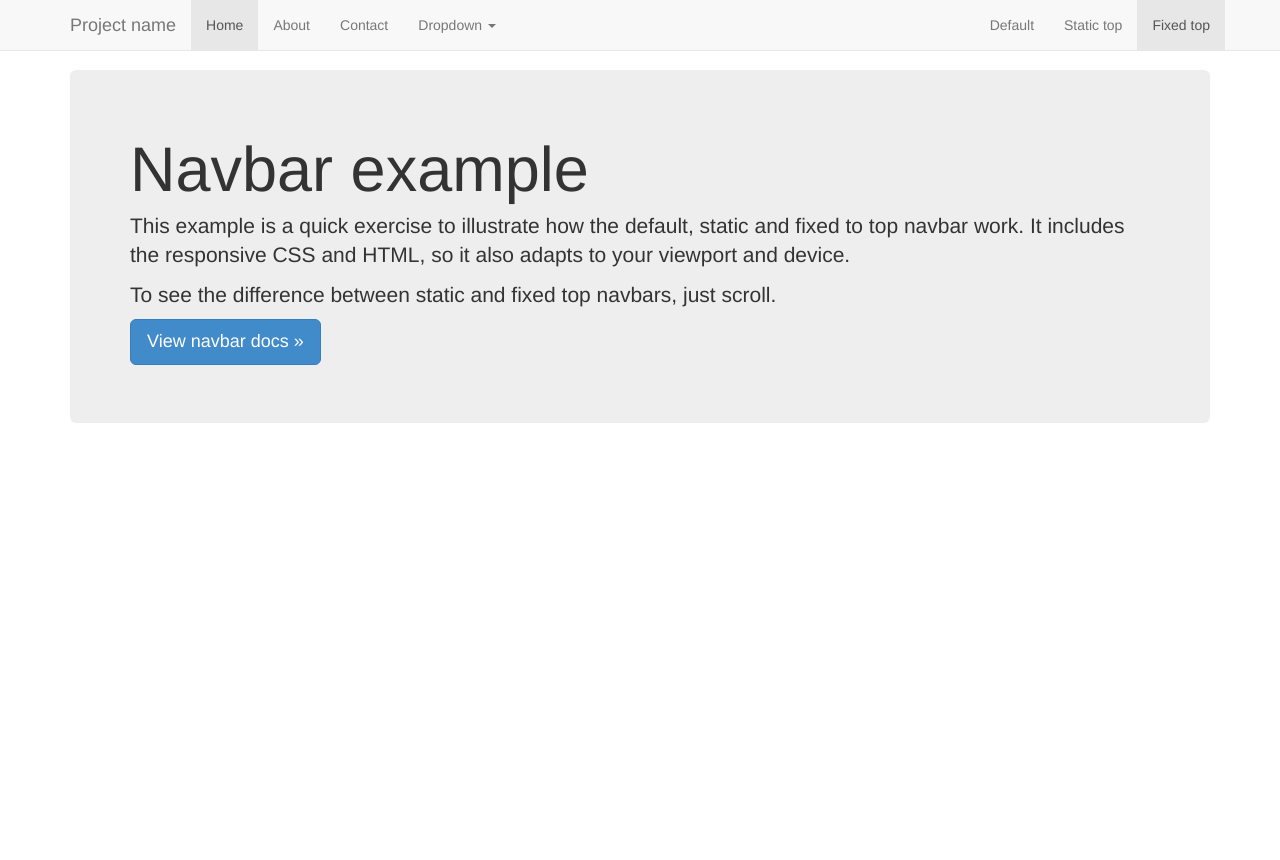
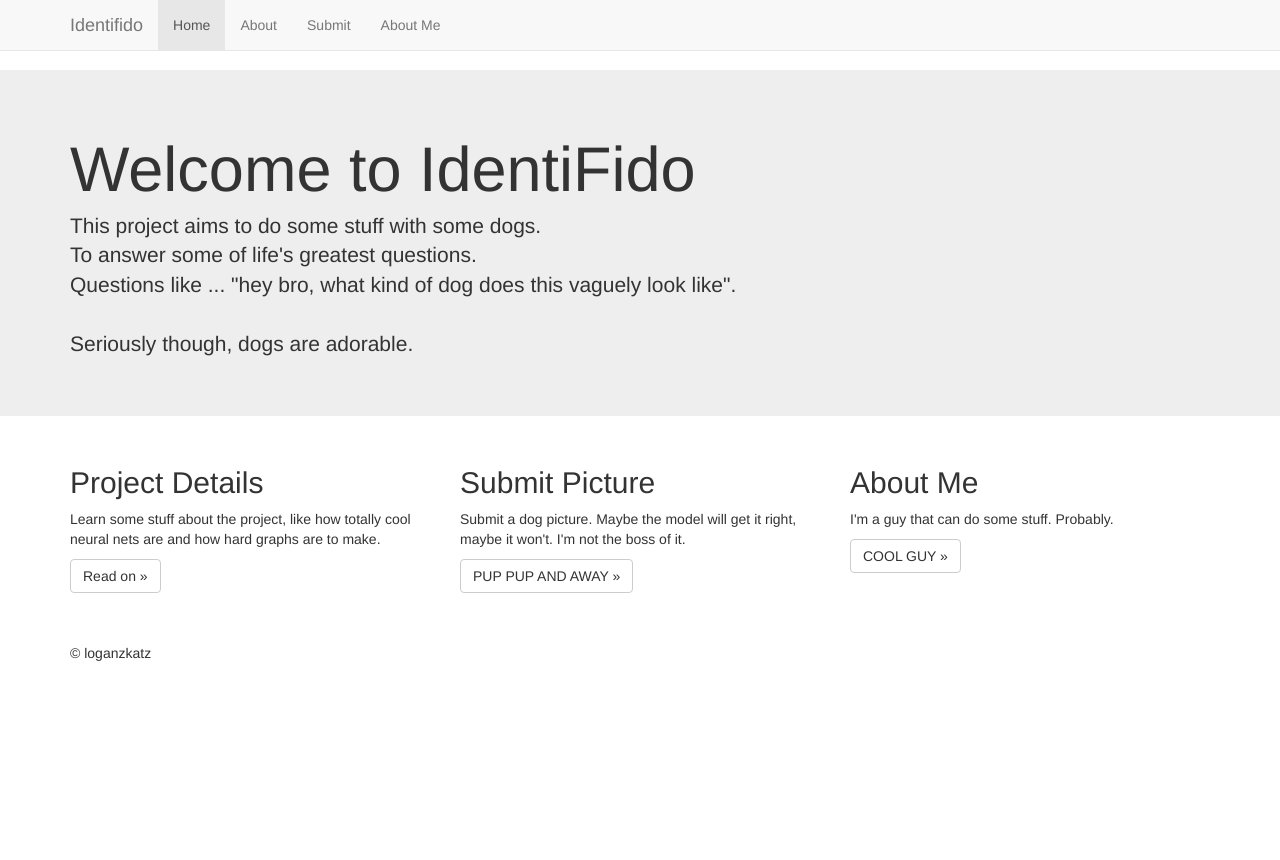
Before and after one commit to leahjohannesen/identifido, a Flask app: page / in a window 1280 px wide. Shown: the top 860 px of the page. Run offline with Flask 2, Linux system fonts and the light colour scheme; some libraries are stand-ins or nearby versions.

Commit message:
Updating webapp

```diff
--- a/app/app.py
+++ b/app/app.py
@@ -8,14 +8,17 @@ app = Flask(__name__)
 def index():
     return render_template('index.html')
 
-@app.route('/info')
-def info():
-    return render_template('info.html')
+@app.route('/about')
+def about():
+    return render_template('about.html')
 
 @app.route('/submit')
 def submit():
     return render_template('submit.html')
 
+@app.route('/aboutme')
+def aboutme():
+    return render_template('aboutme.html')
 
 if __name__ == '__main__':
     app.run(host='0.0.0.0', port=8080, debug=True)
--- a/app/templates/basic.html
+++ b/app/templates/basic.html
@@ -1 +1,69 @@
-<!-- I will do stuff here later -->
+<!DOCTYPE html>
+<html lang="en">
+  <head>
+    <meta charset="utf-8">
+    <meta http-equiv="X-UA-Compatible" content="IE=edge">
+    <meta name="viewport" content="width=device-width, initial-scale=1">
+    <!-- The above 3 meta tags *must* come first in the head; any other head content must come *after* these tags -->
+    <meta name="description" content="Neural Net Dog Classifier">
+    <meta name="author" content="Logan Katz">
+    <!-- <link rel="icon" href="../../favicon.ico"> -->
+
+    <title>IdentiFido</title>
+
+    <!-- Bootstrap core CSS -->
+    <link href="../static/app.css" rel="stylesheet">
+
+    <!-- Custom styles for this template -->
+    <link href="navbar-fixed-top.css" rel="stylesheet">
+  </head>
+
+  <body>
+
+    <!-- Fixed navbar -->
+    <nav class="navbar navbar-default navbar-fixed-top">
+      <div class="container">
+        <div class="navbar-header">
+          <button type="button" class="navbar-toggle collapsed" data-toggle="collapse" data-target="#navbar" aria-expanded="false" aria-controls="navbar">
+            <span class="sr-only">Toggle navigation</span>
+            <span class="icon-bar"></span>
+            <span class="icon-bar"></span>
+            <span class="icon-bar"></span>
+          </button>
+          <a class="navbar-brand" href="/">Identifido</a>
+        </div>
+        <div id="navbar" class="navbar-collapse collapse">
+          <ul class="nav navbar-nav">
+            <li class="active"><a href="/">Home</a></li>
+            <li><a href="/about">About</a></li>
+            <li><a href="/submit">Submit</a></li>
+            <li><a href="/aboutme">About Me</a></li>
+          </ul>
+        </div><!--/.nav-collapse -->
+      </div>
+    </nav>
+
+
+    {% block body %} {% endblock %}
+
+    <br> </br>
+    <footer class="footer">
+        <p>&copy; loganzkatz</p>
+    </footer>
+
+    <!-- <div class="container">
+
+      <! Main component for a primary marketing message or call to action >
+      <! <div class="jumbotron">
+        <h1>Navbar example</h1>
+        <p>This example is a quick exercise to illustrate how the default, static and fixed to top navbar work. It includes the responsive CSS and HTML, so it also adapts to your viewport and device.</p>
+        <p>To see the difference between static and fixed top navbars, just scroll.</p>
+        <p>
+          <a class="btn btn-lg btn-primary" href="../../components/#navbar" role="button">View navbar docs &raquo;</a>
+        </p>
+      </div> >
+
+    </div> <! /container > -->
+
+  </body>
+</html>
--- a/app/templates/home.html
+++ /dev/null
@@ -1,3 +0,0 @@
-<h1>OH BOY LOOK AT THIS WEBPAGE, SO FANCY</h1>
-
-<a href='/submit'><button>Submit a picture</button></a>
--- a/app/templates/index.html
+++ b/app/templates/index.html
@@ -1,79 +1,46 @@
-<!DOCTYPE html>
-<html lang="en">
-  <head>
-    <meta charset="utf-8">
-    <meta http-equiv="X-UA-Compatible" content="IE=edge">
-    <meta name="viewport" content="width=device-width, initial-scale=1">
-    <!-- The above 3 meta tags *must* come first in the head; any other head content must come *after* these tags -->
-    <meta name="description" content="">
-    <meta name="author" content="">
-    <!-- <link rel="icon" href="../../favicon.ico"> -->
+{% extends "basic.html" %}
+{% block body %}
+  <div class="jumbotron">
+    <div class="container">
+      <h1>Welcome to IdentiFido</h1>
+      <p>
+        This project aims to do some stuff with some dogs. <br>
+        To answer some of life's greatest questions. <br>
+        Questions like ... "hey bro, what kind of dog does this vaguely look like".
+        <br><br>
+        Seriously though, dogs are adorable.
+      </p>
+      <!-- <p><a class="btn btn-primary btn-lg" href="#" role="button">Learn more &raquo;</a></p> -->
+    </div>
+  </div>
 
-    <title>Fixed Top Navbar Example for Bootstrap</title>
 
-    <!-- Bootstrap core CSS -->
-    <link href="../static/app.css" rel="stylesheet">
+  <div class="container">
+    <!-- Example row of columns -->
+    <div class="row">
+      <div class="col-md-4">
+        <h2>Project Details</h2>
+        <p>
+          Learn some stuff about the project, like how totally cool neural nets are and how
+          hard graphs are to make.
+        </p>
+        <p><a class="btn btn-default" href="/about" role="button">Read on &raquo;</a></p>
+      </div>
+      <div class="col-md-4">
+        <h2>Submit Picture</h2>
+        <p>
+          Submit a dog picture. Maybe the model will get it right, maybe it won't. I'm
+          not the boss of it.
+        </p>
+        <p><a class="btn btn-default" href="/submit" role="button">PUP PUP AND AWAY &raquo;</a></p>
+     </div>
+      <div class="col-md-4">
+        <h2>About Me</h2>
+        <p>
+          I'm a guy that can do some stuff. Probably.
+        <p><a class="btn btn-default" href="/aboutme" role="button">COOL GUY &raquo;</a></p>
+      </div>
+    </div>
 
-    <!-- Custom styles for this template -->
-    <link href="navbar-fixed-top.css" rel="stylesheet">
-  </head>
 
-  <body>
-
-    <!-- Fixed navbar -->
-    <nav class="navbar navbar-default navbar-fixed-top">
-      <div class="container">
-        <div class="navbar-header">
-          <button type="button" class="navbar-toggle collapsed" data-toggle="collapse" data-target="#navbar" aria-expanded="false" aria-controls="navbar">
-            <span class="sr-only">Toggle navigation</span>
-            <span class="icon-bar"></span>
-            <span class="icon-bar"></span>
-            <span class="icon-bar"></span>
-          </button>
-          <a class="navbar-brand" href="#">Project name</a>
-        </div>
-        <div id="navbar" class="navbar-collapse collapse">
-          <ul class="nav navbar-nav">
-            <li class="active"><a href="#">Home</a></li>
-            <li><a href="#about">About</a></li>
-            <li><a href="#contact">Contact</a></li>
-            <li class="dropdown">
-              <a href="#" class="dropdown-toggle" data-toggle="dropdown" role="button" aria-haspopup="true" aria-expanded="false">Dropdown <span class="caret"></span></a>
-              <ul class="dropdown-menu">
-                <li><a href="#">Action</a></li>
-                <li><a href="#">Another action</a></li>
-                <li><a href="#">Something else here</a></li>
-                <li role="separator" class="divider"></li>
-                <li class="dropdown-header">Nav header</li>
-                <li><a href="#">Separated link</a></li>
-                <li><a href="#">One more separated link</a></li>
-              </ul>
-            </li>
-          </ul>
-          <ul class="nav navbar-nav navbar-right">
-            <li><a href="../navbar/">Default</a></li>
-            <li><a href="../navbar-static-top/">Static top</a></li>
-            <li class="active"><a href="./">Fixed top <span class="sr-only">(current)</span></a></li>
-          </ul>
-        </div><!--/.nav-collapse -->
-      </div>
-    </nav>
-
-    <div class="container">
-
-      <!-- Main component for a primary marketing message or call to action -->
-      <div class="jumbotron">
-        <h1>Navbar example</h1>
-        <p>This example is a quick exercise to illustrate how the default, static and fixed to top navbar work. It includes the responsive CSS and HTML, so it also adapts to your viewport and device.</p>
-        <p>To see the difference between static and fixed top navbars, just scroll.</p>
-        <p>
-          <a class="btn btn-lg btn-primary" href="../../components/#navbar" role="button">View navbar docs &raquo;</a>
-        </p>
-      </div>
-
-    </div> <!-- /container -->
-
-    <!-- IE10 viewport hack for Surface/desktop Windows 8 bug -->
-    <script src="../../assets/js/ie10-viewport-bug-workaround.js"></script>
-  </body>
-</html>
+{% endblock %}
```
Also changed, not shown: app/templates/about.html (added, +7 -0 lines).
